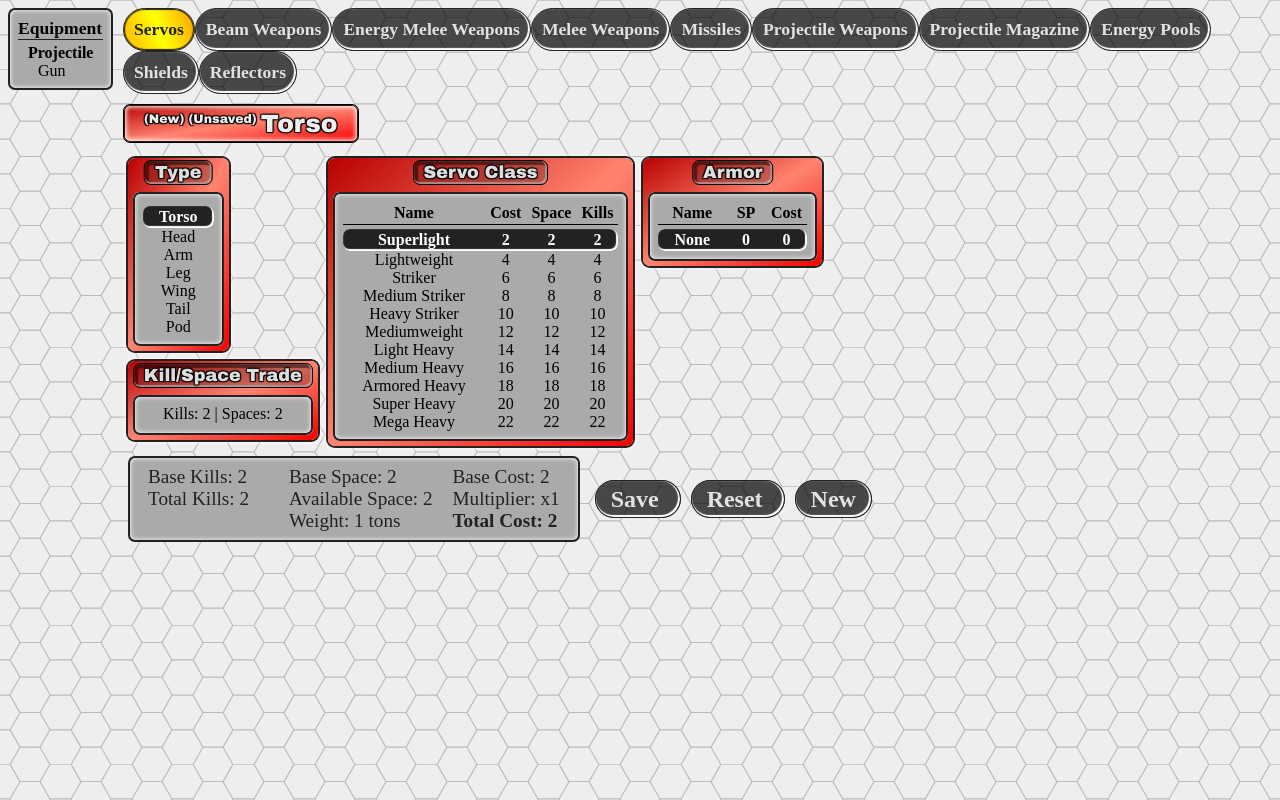
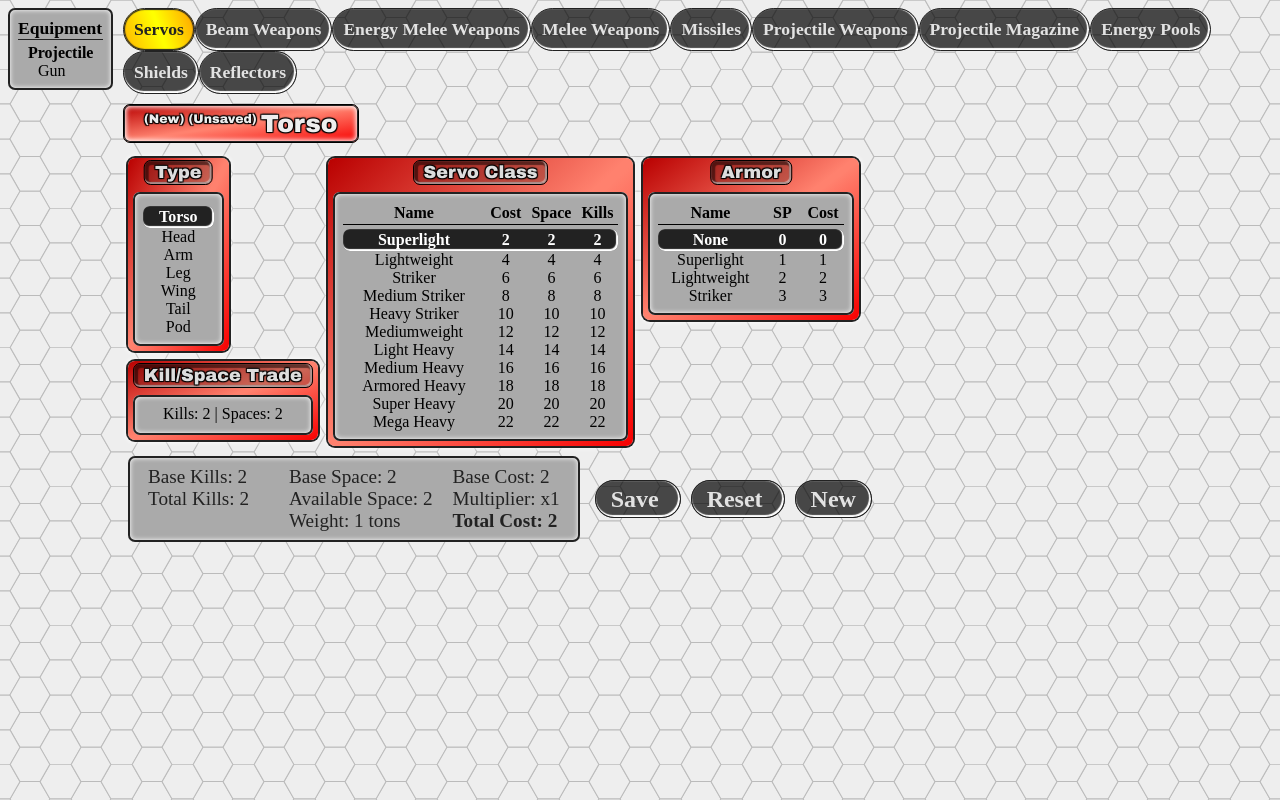
Before and after one commit to snowb/MekGen, a Vue app: page / in a window 1280 px wide. Built offline with nearby package versions, Linux system fonts and the light colour scheme; some icons are missing.

Commit message:
placed max-armor prop on correct component

```diff
--- a/src/components/mek_servo/mek_servo-main.vue
+++ b/src/components/mek_servo/mek_servo-main.vue
@@ -20,12 +20,12 @@
             <mek-servo-class @update-servo-class="updateServoClass"
                 :servo-type="selected_servo_type.type" :servo-class="selected_servo_class"
             ></mek-servo-class>
-            <mek-armor :armor="selected_armor"
+            <mek-armor :armor="selected_armor"  :max-armor="selected_servo_class.code+2"
                 @update-armor="updateArmor"
             ></mek-armor>
             <span class="mek-inline-flex-col">
                 <mek-armor-type :armor-type="selected_armor_type" v-if="selected_armor.cost!=0"
-                    @update-armor-type="updateArmorType" :max-armor="selected_servo_class.code+2"
+                    @update-armor-type="updateArmorType"
                 ></mek-armor-type>
                 <mek-energy-absorbing-armor :absorption="selected_absorption" v-if="selected_armor.cost!=0"
                     @update-absorption="updateAbsorption"
@@ -65,7 +65,6 @@ import selected_item_mixin from "../../mixins/selected_item_mixin.js";
 import utility_mixin from "../../mixins/utility_mixin.js";
 import component_methods_mixin from "../../mixins/component_methods_mixin";
 import component_computed_mixin from "../../mixins/component_computed_mixin";
-import { constants } from 'fs';
 
 export default
 {
```
